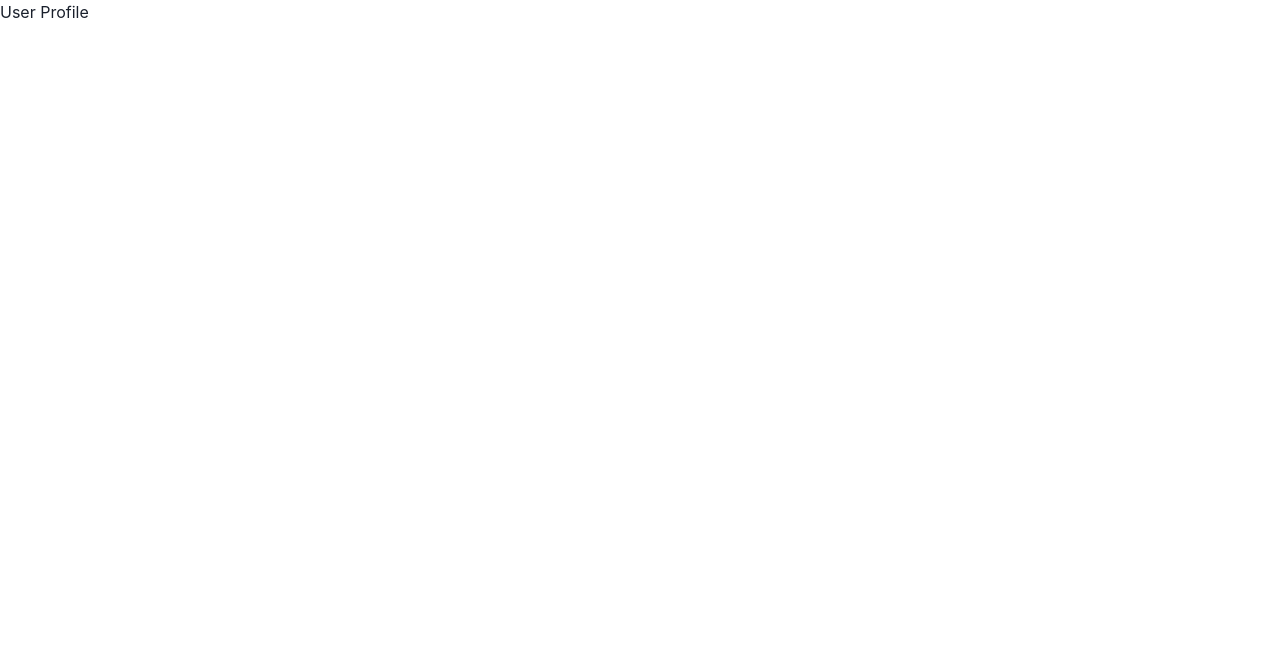
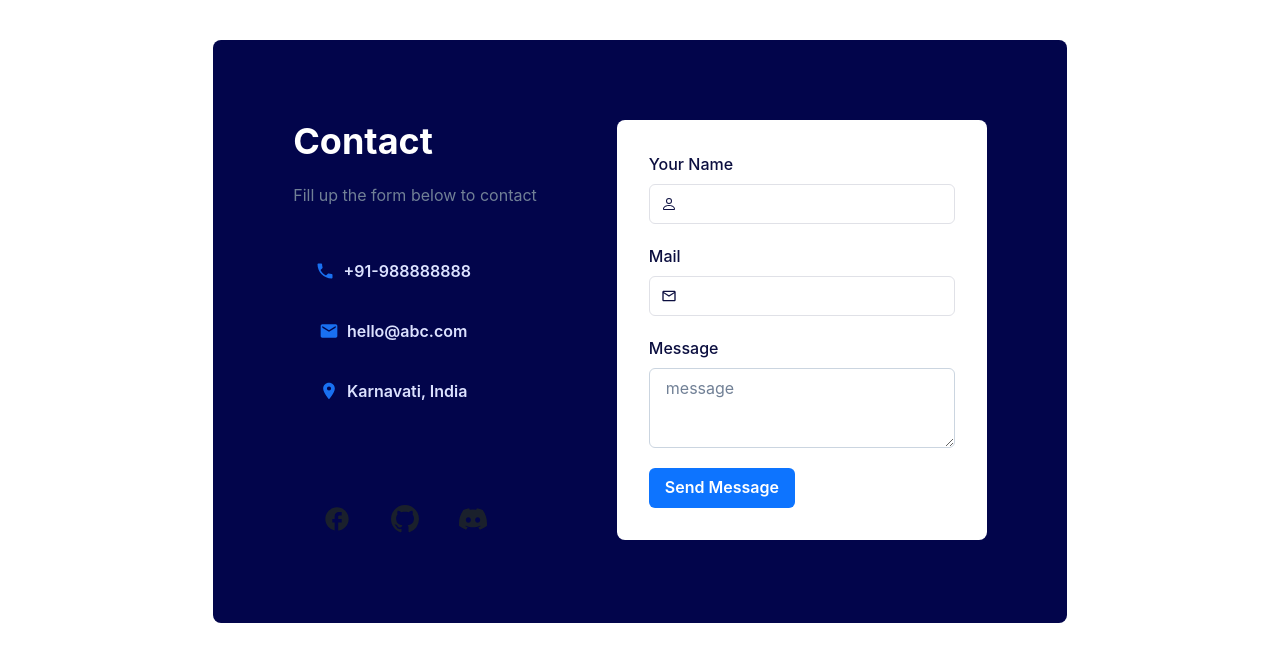
Before and after one commit to MatheusAntonioF/simple-chat, a React app: page /me in a window 1280 px wide. Shown: the top 662 px of the page. Built offline with nearby package versions, Linux system fonts and the light colour scheme.

Commit message:
feat: create private routes

```diff
--- a/package.json
+++ b/package.json
@@ -23,6 +23,7 @@
     "react": "^18.2.0",
     "react-dom": "^18.2.0",
     "react-hook-form": "^7.43.0",
+    "react-icons": "^4.7.1",
     "react-router-dom": "^6.8.0",
     "uuid": "^9.0.0",
     "yup": "^0.32.11"
--- a/src/pages/Login/index.tsx
+++ b/src/pages/Login/index.tsx
@@ -8,7 +8,7 @@
   Heading,
   Spinner,
 } from '@chakra-ui/react';
-import { Link as RouterLink } from 'react-router-dom';
+import { Link as RouterLink, useNavigate } from 'react-router-dom';
 import { useForm } from 'react-hook-form';
 import * as yup from 'yup';
 import { yupResolver } from '@hookform/resolvers/yup';
@@ -29,6 +29,8 @@
 
   const { signIn } = useAuth();
 
+  const navigate = useNavigate();
+
   const {
     register,
     formState: { errors },
@@ -40,11 +42,13 @@
       try {
         setIsLoading(true);
         await signIn({ email, password });
+
+        navigate('/dashboard');
       } finally {
         setIsLoading(false);
       }
     },
-    [signIn]
+    [signIn, navigate]
   );
 
   return (
--- a/src/pages/UserProfile/index.tsx
+++ b/src/pages/UserProfile/index.tsx
@@ -1,3 +1,172 @@
+import {
+  Container,
+  Flex,
+  Box,
+  Heading,
+  Text,
+  IconButton,
+  Button,
+  VStack,
+  HStack,
+  Wrap,
+  WrapItem,
+  FormControl,
+  FormLabel,
+  Input,
+  InputGroup,
+  InputLeftElement,
+  Textarea,
+} from '@chakra-ui/react';
+import {
+  MdPhone,
+  MdEmail,
+  MdLocationOn,
+  MdFacebook,
+  MdOutlineEmail,
+} from 'react-icons/md';
+import { BsGithub, BsDiscord, BsPerson } from 'react-icons/bs';
+
 export const UserProfile = () => {
-  return <div>User Profile</div>;
+  return (
+    <Container maxW="full" h="full" mt={0} centerContent overflow="hidden">
+      <Flex>
+        <Box
+          bg="#02054B"
+          color="white"
+          borderRadius="lg"
+          m={{ sm: 4, md: 16, lg: 10 }}
+          p={{ sm: 5, md: 5, lg: 16 }}
+        >
+          <Box p={4}>
+            <Wrap spacing={{ base: 20, sm: 3, md: 5, lg: 20 }}>
+              <WrapItem>
+                <Box>
+                  <Heading>Contact</Heading>
+                  <Text mt={{ sm: 3, md: 3, lg: 5 }} color="gray.500">
+                    Fill up the form below to contact
+                  </Text>
+                  <Box py={{ base: 5, sm: 5, md: 8, lg: 10 }}>
+                    <VStack pl={0} spacing={3} alignItems="flex-start">
+                      <Button
+                        size="md"
+                        height="48px"
+                        width="200px"
+                        variant="ghost"
+                        color="#DCE2FF"
+                        _hover={{ border: '2px solid #1C6FEB' }}
+                        leftIcon={<MdPhone color="#1970F1" size="20px" />}
+                      >
+                        +91-988888888
+                      </Button>
+                      <Button
+                        size="md"
+                        height="48px"
+                        width="200px"
+                        variant="ghost"
+                        color="#DCE2FF"
+                        _hover={{ border: '2px solid #1C6FEB' }}
+                        leftIcon={<MdEmail color="#1970F1" size="20px" />}
+                      >
+                        hello@abc.com
+                      </Button>
+                      <Button
+                        size="md"
+                        height="48px"
+                        width="200px"
+                        variant="ghost"
+                        color="#DCE2FF"
+                        _hover={{ border: '2px solid #1C6FEB' }}
+                        leftIcon={<MdLocationOn color="#1970F1" size="20px" />}
+                      >
+                        Karnavati, India
+                      </Button>
+                    </VStack>
+                  </Box>
+                  <HStack
+                    mt={{ lg: 10, md: 10 }}
+                    spacing={5}
+                    px={5}
+                    alignItems="flex-start"
+                  >
+                    <IconButton
+                      aria-label="facebook"
+                      variant="ghost"
+                      size="lg"
+                      isRound={true}
+                      _hover={{ bg: '#0D74FF' }}
+                      icon={<MdFacebook size="28px" />}
+                    />
+                    <IconButton
+                      aria-label="github"
+                      variant="ghost"
+                      size="lg"
+                      isRound={true}
+                      _hover={{ bg: '#0D74FF' }}
+                      icon={<BsGithub size="28px" />}
+                    />
+                    <IconButton
+                      aria-label="discord"
+                      variant="ghost"
+                      size="lg"
+                      isRound={true}
+                      _hover={{ bg: '#0D74FF' }}
+                      icon={<BsDiscord size="28px" />}
+                    />
+                  </HStack>
+                </Box>
+              </WrapItem>
+              <WrapItem>
+                <Box bg="white" borderRadius="lg">
+                  <Box m={8} color="#0B0E3F">
+                    <VStack spacing={5}>
+                      <FormControl id="name">
+                        <FormLabel>Your Name</FormLabel>
+                        <InputGroup borderColor="#E0E1E7">
+                          <InputLeftElement
+                            pointerEvents="none"
+                            children={<BsPerson color="gray.800" />}
+                          />
+                          <Input type="text" size="md" />
+                        </InputGroup>
+                      </FormControl>
+                      <FormControl id="name">
+                        <FormLabel>Mail</FormLabel>
+                        <InputGroup borderColor="#E0E1E7">
+                          <InputLeftElement
+                            pointerEvents="none"
+                            children={<MdOutlineEmail color="gray.800" />}
+                          />
+                          <Input type="text" size="md" />
+                        </InputGroup>
+                      </FormControl>
+                      <FormControl id="name">
+                        <FormLabel>Message</FormLabel>
+                        <Textarea
+                          borderColor="gray.300"
+                          _hover={{
+                            borderRadius: 'gray.300',
+                          }}
+                          placeholder="message"
+                        />
+                      </FormControl>
+                      <FormControl id="name" float="right">
+                        <Button
+                          variant="solid"
+                          bg="#0D74FF"
+                          color="white"
+                          _hover={{}}
+                        >
+                          Send Message
+                        </Button>
+                      </FormControl>
+                    </VStack>
+                  </Box>
+                </Box>
+              </WrapItem>
+            </Wrap>
+          </Box>
+        </Box>
+      </Flex>
+    </Container>
+  );
 };
--- /dev/null
+++ b/src/routes/ProtectedResource.tsx
@@ -0,0 +1,18 @@
+import React from 'react';
+import { Navigate } from 'react-router-dom';
+
+import { useAuth } from '../hooks/useAuth';
+
+interface IPrivateResourceProps {
+  children: JSX.Element;
+}
+
+export const PrivateResource = ({
+  children,
+}: IPrivateResourceProps): JSX.Element => {
+  const { loggedUser } = useAuth();
+
+  const isSignedIn = !!loggedUser;
+
+  return isSignedIn ? children : <Navigate to="/" replace />;
+};
--- /dev/null
+++ b/src/routes/RedirectResource.tsx
@@ -0,0 +1,16 @@
+import React from 'react';
+import { Navigate } from 'react-router-dom';
+
+import { useAuth } from '../hooks/useAuth';
+
+export const RedirectResource = ({
+  children,
+}: {
+  children: JSX.Element;
+}): JSX.Element => {
+  const { loggedUser } = useAuth();
+
+  const isSignedIn = !!loggedUser;
+
+  return isSignedIn ? <Navigate to="/dashboard" /> : children;
+};
--- a/src/routes/Routes.tsx
+++ b/src/routes/Routes.tsx
@@ -1,30 +1,52 @@
 import React, { FC } from 'react';
-import { createBrowserRouter, RouterProvider } from 'react-router-dom';
+import { BrowserRouter, Routes as ReactRouter, Route } from 'react-router-dom';
 
 import { Dashboard } from '../pages/Dashboard';
 import { Login } from '../pages/Login';
 import { Register } from '../pages/Register';
 import { UserProfile } from '../pages/UserProfile';
 
+import { PrivateResource } from './ProtectedResource';
+import { RedirectResource } from './RedirectResource';
+
 export const Routes: FC = () => {
-  const router = createBrowserRouter([
-    {
-      path: '/',
-      element: <Login />,
-    },
-    {
-      path: '/register',
-      element: <Register />,
-    },
-    {
-      path: '/dashboard',
-      element: <Dashboard />,
-    },
-    {
-      path: '/me',
-      element: <UserProfile />,
-    },
-  ]);
+  return (
+    <BrowserRouter>
+      <ReactRouter>
+        <Route
+          path="/"
+          element={
+            <RedirectResource>
+              <Login />
+            </RedirectResource>
+          }
+        />
+        <Route
+          path="register"
+          element={
+            <RedirectResource>
+              <Register />
+            </RedirectResource>
+          }
+        />
 
-  return <RouterProvider router={router} />;
+        <Route
+          path="/dashboard"
+          element={
+            <PrivateResource>
+              <Dashboard />
+            </PrivateResource>
+          }
+        />
+        <Route
+          path="/me"
+          element={
+            <PrivateResource>
+              <UserProfile />
+            </PrivateResource>
+          }
+        />
+      </ReactRouter>
+    </BrowserRouter>
+  );
 };
--- a/webpack.config.js
+++ b/webpack.config.js
@@ -53,5 +53,6 @@
     hot: 'only',
     compress: true,
     open: true,
+    historyApiFallback: true,
   },
 };
```
Also changed, not shown: 1 other file (tests, documents, lock files or other folders).
